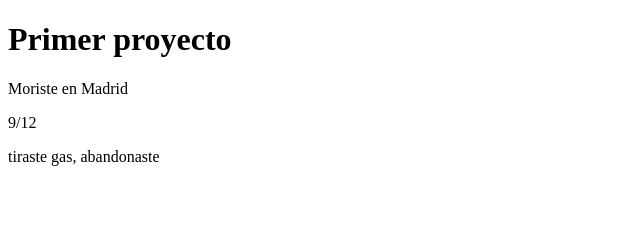
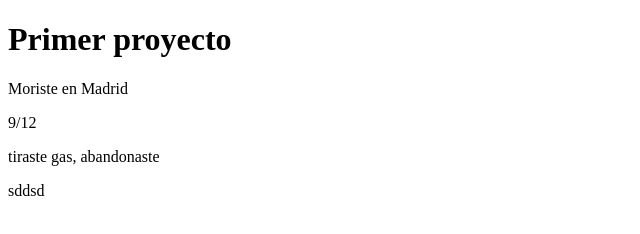
Before and after one commit to lucashrz2/pw1sadasdasdas, a plain HTML site: page index.html in a window 1280 px wide. Shown: the full height of the page, 0-640 px from the left. Drawn offline with Linux system fonts and the light colour scheme.

Commit message:
cuarto ejemplo

```diff
--- a/index.html
+++ b/index.html
@@ -10,5 +10,6 @@
     <p>Moriste en Madrid</p>
     <p>9/12</p>
     <p>tiraste gas, abandonaste</p>
+    <p>sddsd</p>
 </body>
 </html>
```
